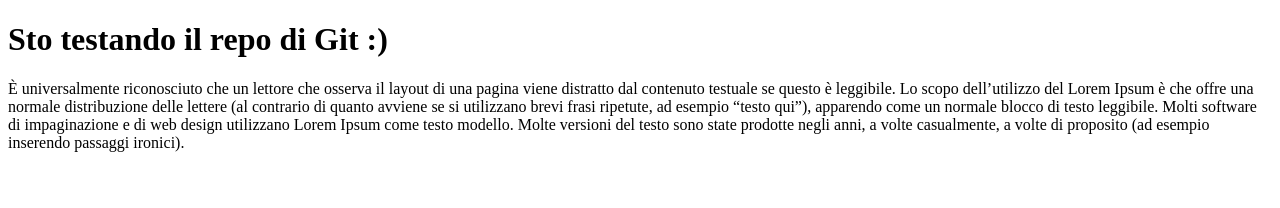
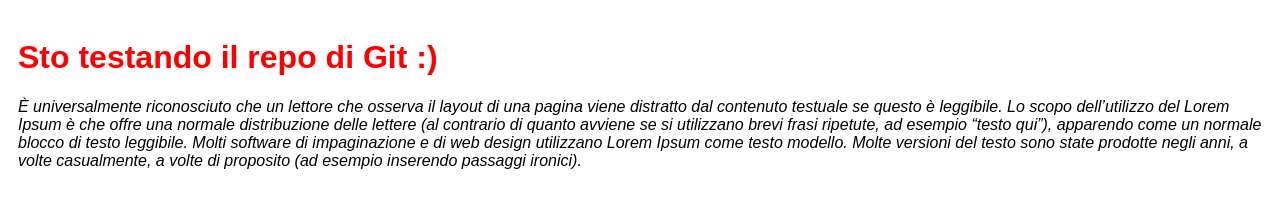
Before and after one commit to Julik95/TestGitW3G, a plain HTML site: page index.html in a window 1280 px wide. Drawn offline with Linux system fonts and the light colour scheme.

Commit message:
Aggriornato index.html e style.css, Aggiunto stile al index e cammbiato il font per <h1> e <p>

```diff
--- a/index.html
+++ b/index.html
@@ -2,6 +2,7 @@
 <html>
 <head>
 	<title>Test del Git</title>
+	<link rel="stylesheet" type="text/css" href="style.css">
 </head>
 <body>
 	<h1>Sto testando il repo di Git :)</h1>
--- a/style.css
+++ b/style.css
@@ -2,3 +2,13 @@ body{
 	padding: 10px;
 	background-color: white;
 }
+h1{
+	color:red;
+	font-family: Arial;
+	size: 14px;
+}
+p{
+	font-family: Arial;
+	size: 12px;
+	font-style: italic;
+}
```
